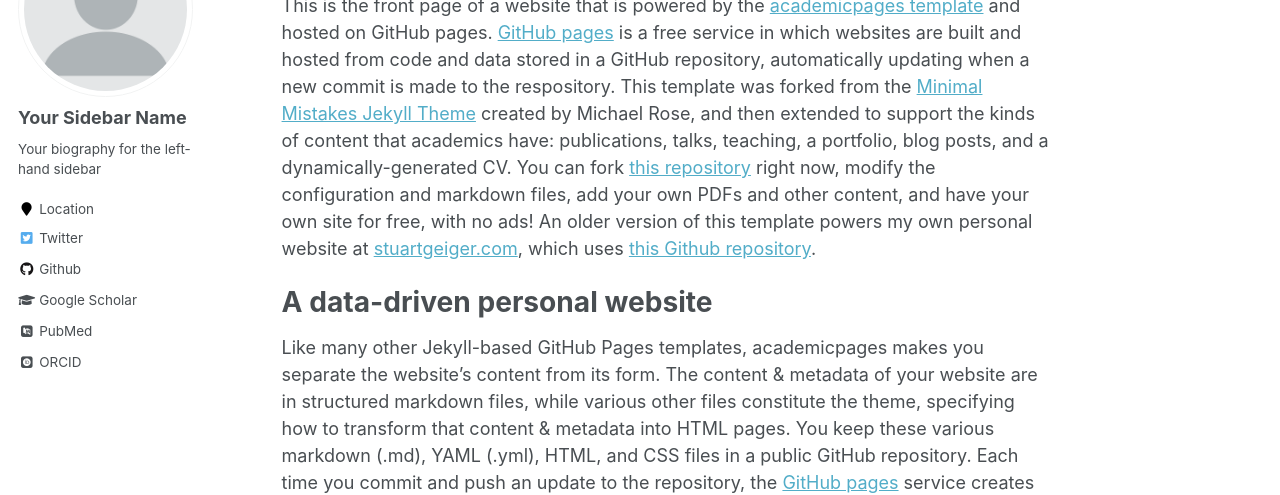
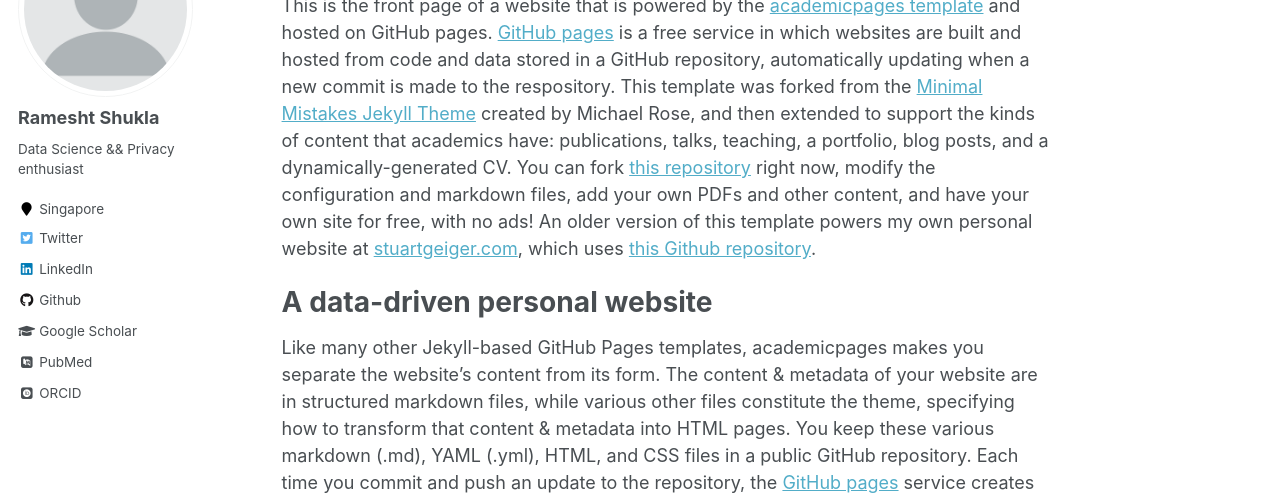
Before and after one commit to ramesht007/ramesht007.github.io, a Jekyll site: the page built from _pages/about.md, in a window 1280 px wide. Shown: the part 196-691 px from the top of the page. Built offline with Jekyll 4.4.1, drawn with Linux system fonts in a browser that asks for light colours; some web fonts are replaced.

Commit message:
config update

```diff
--- a/_config.yml
+++ b/_config.yml
@@ -80,13 +80,13 @@ analytics:
 
 # Site Author
 author:
-  name             : "Your Sidebar Name"
+  name             : "Ramesht Shukla"
   avatar           : "profile.png"
-  bio              : "Your biography for the left-hand sidebar"
-  location         : "Location"
+  bio              : "Data Science && Privacy enthusiast"
+  location         : "Singapore"
   employer         :
   pubmed           : "https://www.ncbi.nlm.nih.gov/pubmed/?term=john+snow"
-  googlescholar    : "http://yourfullgooglescholarurl.com"
+  googlescholar    : "https://scholar.google.com/citations?user=AfULocsAAAAJ&hl=en"
   email            :
   researchgate     :  # example: "https://www.researchgate.net/profile/yourprofile"
   uri              :
@@ -96,20 +96,20 @@ author:
   flickr           :
   facebook         :
   foursquare       :
-  github           : "academicpages"
+  github           : "https://github.com/ramesht007"
   google_plus      :
   keybase          :
   instagram        :
   impactstory      : #"https://profiles.impactstory.org/u/xxxx-xxxx-xxxx-xxxx"
   lastfm           :
-  linkedin         :
+  linkedin         : "https://www.linkedin.com/in/ramesht-3704/"
   orcid            : "http://orcid.org/yourorcidurl"
   pinterest        :
   soundcloud       :
   stackoverflow    : # http://stackoverflow.com/users/123456/username
   steam            :
   tumblr           :
-  twitter          : "replacethistwitterhandle"
+  twitter          : "@rameshtshukla"
   vine             :
   weibo            :
   xing             :
```
